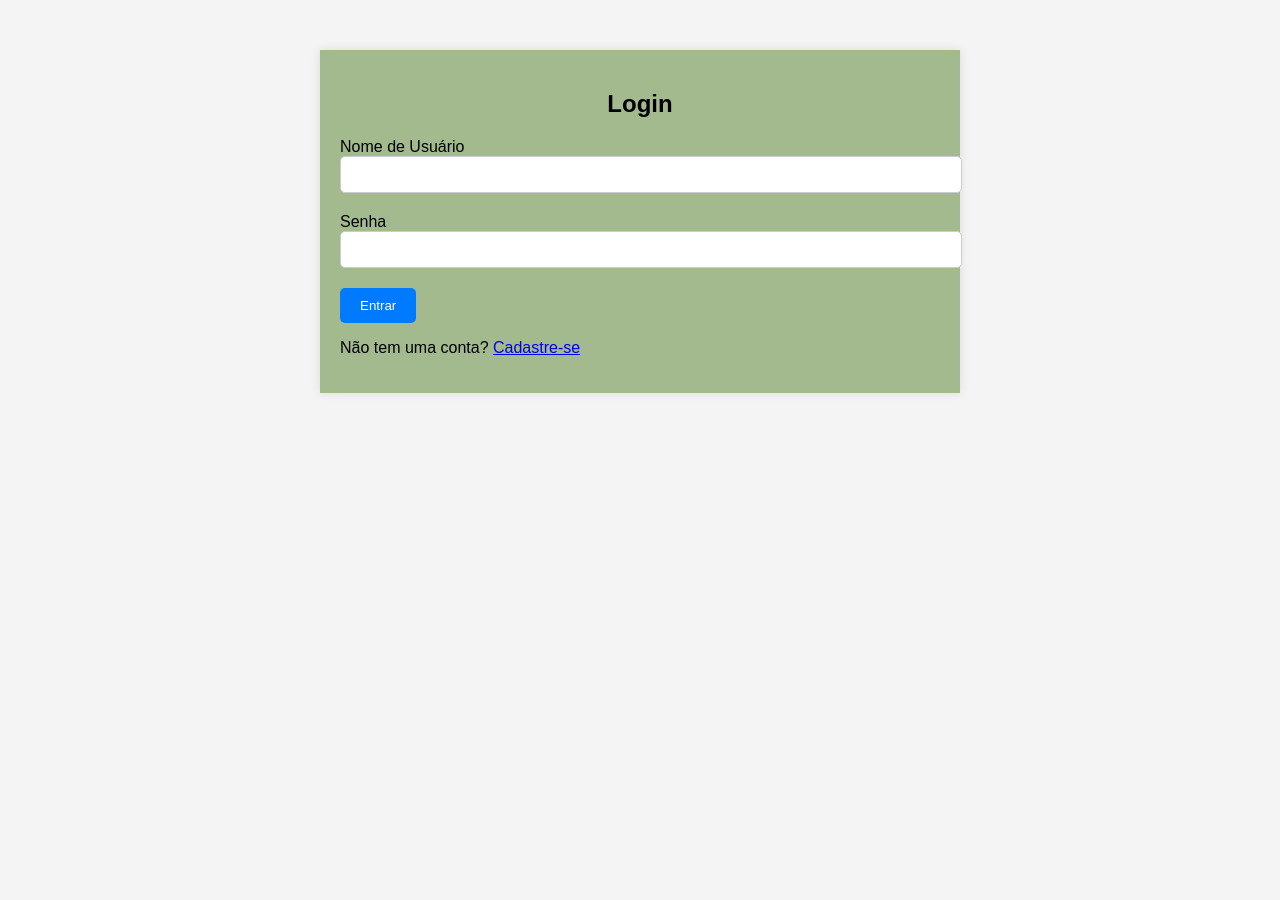
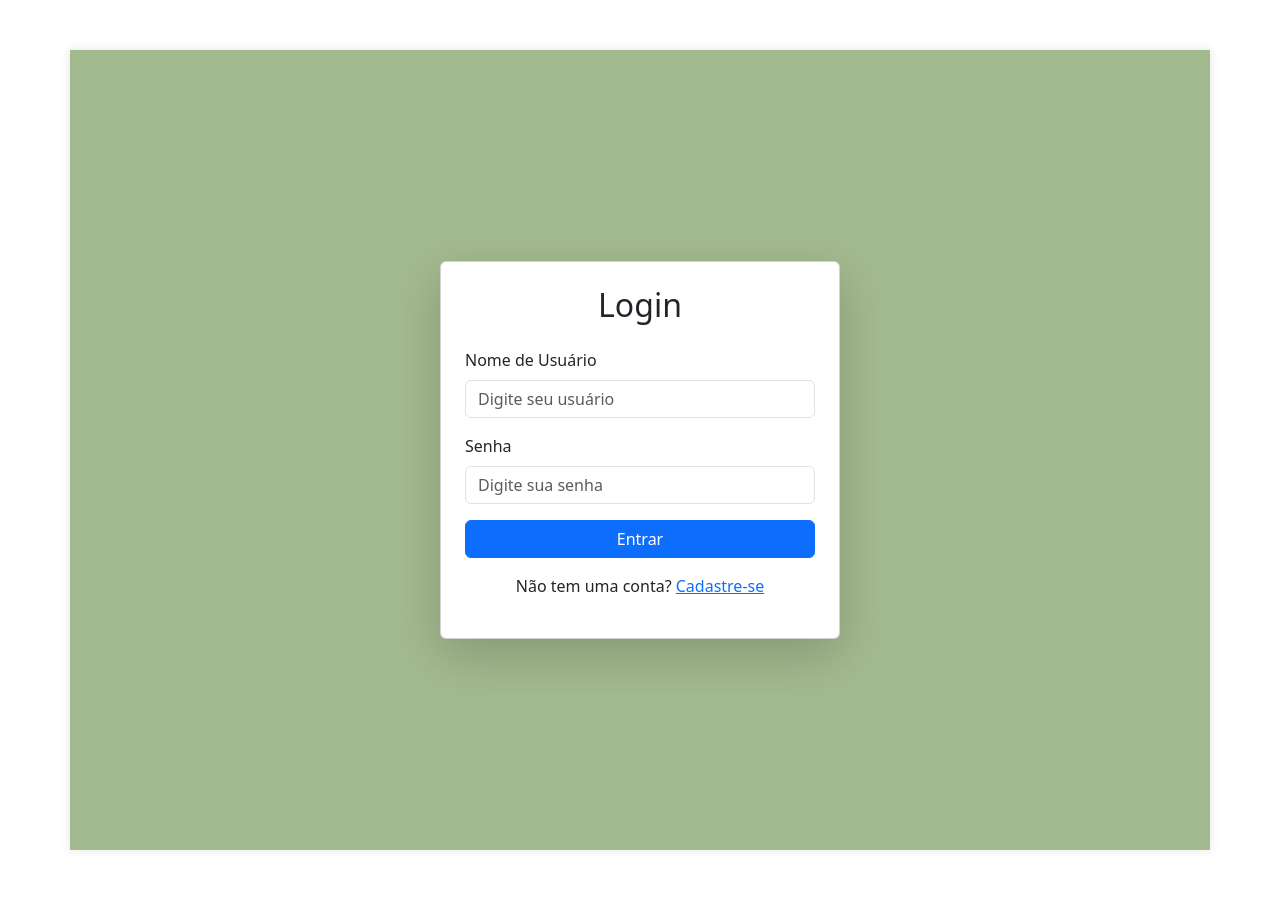
Before and after one commit to alewnardu/papadobradofc, a Flask app: template app/templates/auth/login.html in a window 1280 px wide. Before the commit the page ends 393 px from the top, so only its background shows below. Run offline with Flask 3, Linux system fonts and the light colour scheme; the template is opened without the code that fills it, so the values that code supplies are empty, except form fields; form fields are guessed from the names that the template uses; parts of the project's set-up code (start-up, migrations or seed data) failed here and were passed over.

Commit message:
Ajuste no login

```diff
--- a/app/apps/auth/routes.py
+++ b/app/apps/auth/routes.py
@@ -1,10 +1,13 @@
 from flask import Blueprint, render_template
+from app.apps.auth.forms import LoginForm
 
 auth_bp = Blueprint('auth', __name__, url_prefix='/auth',template_folder="../../templates/")
 
 @auth_bp.route("/login", methods=["GET", "POST"])
 def login():
-    return render_template("auth/login.html")
+    form = LoginForm()
+    return render_template("auth/login.html", form=form)
+
 
 @auth_bp.route("/register")
 def register():
--- a/app/config.py
+++ b/app/config.py
@@ -2,6 +2,7 @@ import os
 
 class Config:
     SECRET_KEY = os.getenv('SECRET_KEY', 'minha_chave_secreta')
+    WTF_CSRF_ENABLED = True
 
     # Banco de dados MySQL
     USERNAME = os.getenv('DB_USERNAME', 'admin')
--- a/app/templates/auth/login.html
+++ b/app/templates/auth/login.html
@@ -5,23 +5,44 @@
     <meta name="viewport" content="width=device-width, initial-scale=1.0">
     <title>Login - Papo Dobrado</title>
     <link rel="stylesheet" href="{{ url_for('static', filename='css/style.css') }}">
+    <link rel="stylesheet" href="https://cdn.jsdelivr.net/npm/bootstrap@5.3.0/dist/css/bootstrap.min.css">
 </head>
 <body>
-    <div class="container">
-        <h2>Login</h2>
-        <form method="POST" action="{{ url_for('auth.login') }}">
-            {{ form.hidden_tag() }}
-            <div class="form-group">
-                <label for="username">Nome de Usuário</label>
-                {{ form.username(class="form-control", id="username") }}
-            </div>
-            <div class="form-group">
-                <label for="password">Senha</label>
-                {{ form.password(class="form-control", id="password") }}
-            </div>
-            <button type="submit" class="btn btn-primary">Entrar</button>
-        </form>
-        <p>Não tem uma conta? <a href="{{ url_for('auth.register') }}">Cadastre-se</a></p>
+    <div class="container d-flex justify-content-center align-items-center vh-100">
+        <div class="card p-4 shadow-lg" style="max-width: 400px; width: 100%;">
+            <h2 class="text-center mb-4">Login</h2>
+            <form method="POST" action="{{ url_for('auth.login') }}">
+                {{ form.hidden_tag() }}
+
+                <div class="mb-3">
+                    <label for="username" class="form-label">Nome de Usuário</label>
+                    {{ form.username(class="form-control", id="username", placeholder="Digite seu usuário") }}
+                    {% if form.username.errors %}
+                        <div class="text-danger small">
+                            {{ form.username.errors[0] }}
+                        </div>
+                    {% endif %}
+                </div>
+
+                <div class="mb-3">
+                    <label for="password" class="form-label">Senha</label>
+                    {{ form.password(class="form-control", id="password", placeholder="Digite sua senha") }}
+                    {% if form.password.errors %}
+                        <div class="text-danger small">
+                            {{ form.password.errors[0] }}
+                        </div>
+                    {% endif %}
+                </div>
+
+                <button type="submit" class="btn btn-primary w-100">Entrar</button>
+            </form>
+
+            <p class="text-center mt-3">
+                Não tem uma conta? <a href="{{ url_for('auth.register') }}">Cadastre-se</a>
+            </p>
+        </div>
     </div>
+
+    <script src="https://cdn.jsdelivr.net/npm/bootstrap@5.3.0/dist/js/bootstrap.bundle.min.js"></script>
 </body>
 </html>
```
Also changed, not shown: app/apps/auth/forms.py (+6 -1 lines).
